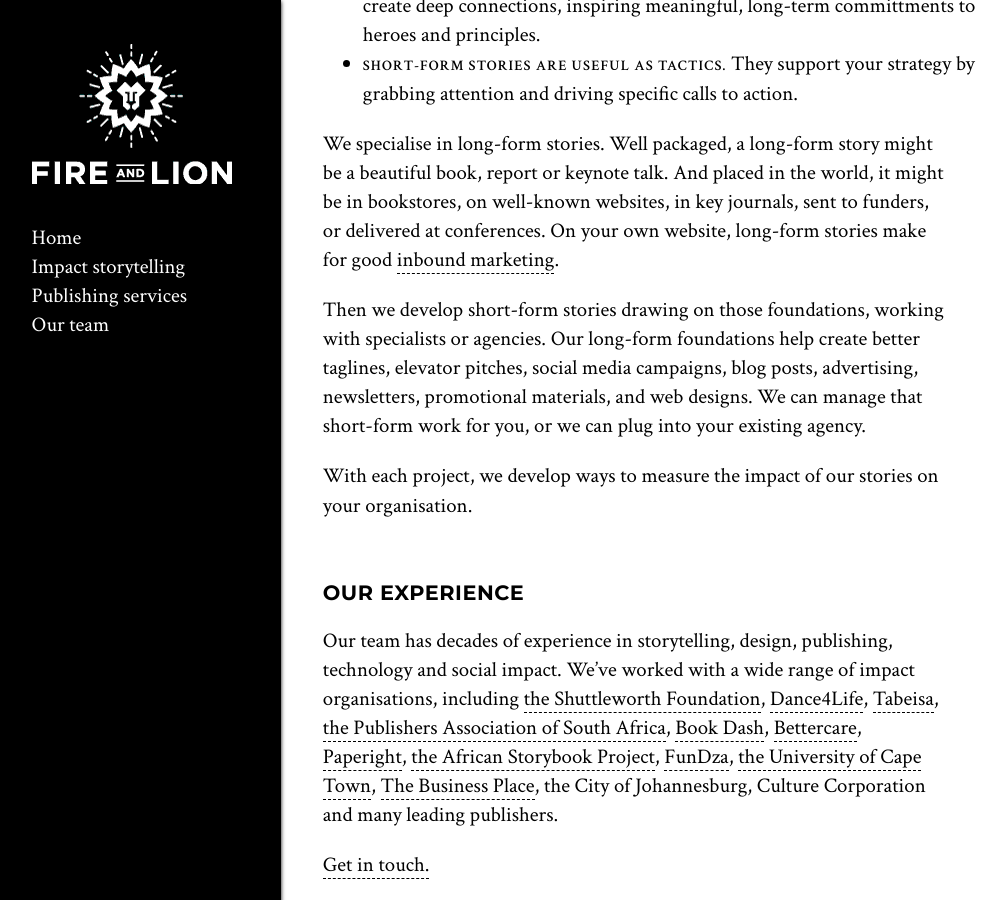
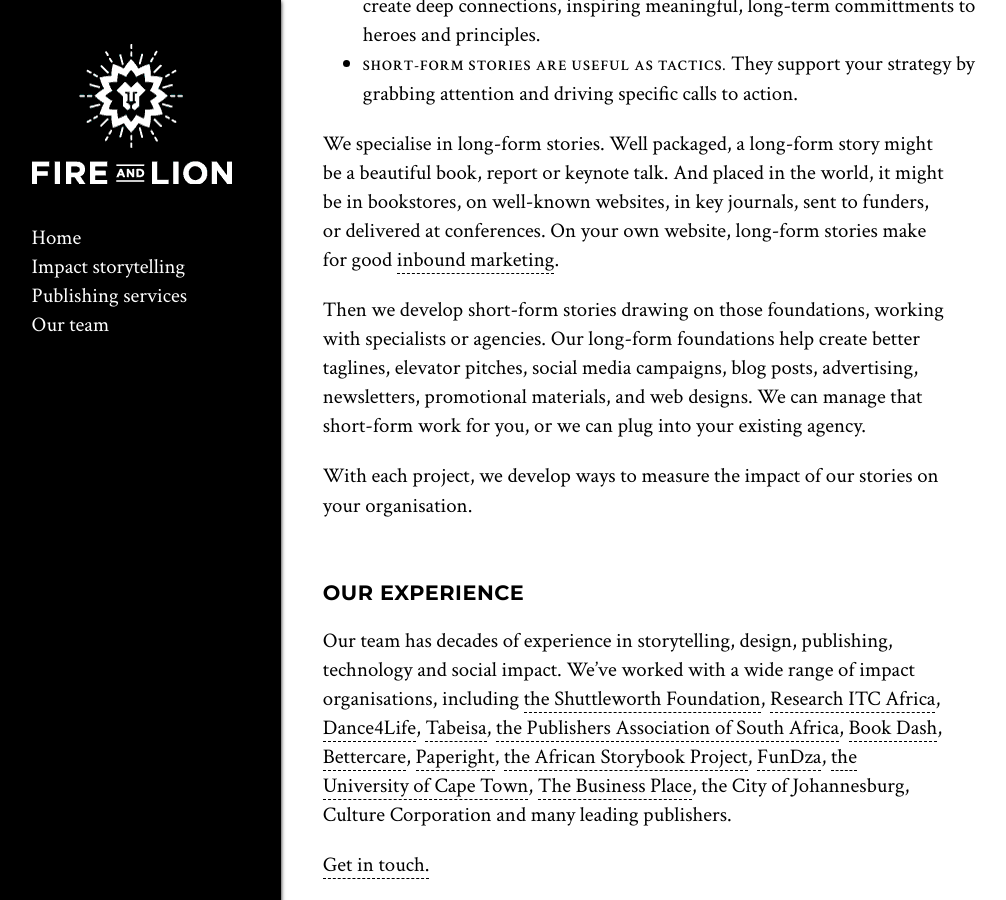
Before and after one commit to jenniferjacobs/fireandlion, a Jekyll site: the page built from impact.md, in a window 1280 px wide and 900 px high, scrolled down 937 px. Shown: the whole window, without its empty margins (10-1016 px from the left). Built offline with Jekyll 4.4.1, drawn with Linux system fonts in a browser that asks for light colours.

Commit message:
Add past client

```diff
--- a/impact.md
+++ b/impact.md
@@ -33,6 +33,6 @@
 
 ## Our experience
 
-Our team has decades of experience in storytelling, design, publishing, technology and social impact. We've worked with a wide range of impact organisations, including [the Shuttleworth Foundation](http://shuttleworthfoundation.org), [Dance4Life](https://www.dance4life.com/), [Tabeisa](http://www.dut.ac.za/support_services/tabeisa_enterprise_centre/), [the Publishers Association of South Africa](http://publishsa.co.za), [Book Dash](http://bookdash.org), [Bettercare](http://bettercare.co.za), [Paperight](http://story.paperight.com), [the African Storybook Project](http://africanstorybook.org/), [FunDza](http://www.fundza.co.za/), [the University of Cape Town](http://uct.ac.za/), [The Business Place](http://www.tbp-philippi.org.za/), the City of Johannesburg, Culture Corporation and many leading publishers.
+Our team has decades of experience in storytelling, design, publishing, technology and social impact. We've worked with a wide range of impact organisations, including [the Shuttleworth Foundation](http://shuttleworthfoundation.org), [Research ITC Africa](http://www.researchictafrica.net/), [Dance4Life](https://www.dance4life.com/), [Tabeisa](http://www.dut.ac.za/support_services/tabeisa_enterprise_centre/), [the Publishers Association of South Africa](http://publishsa.co.za), [Book Dash](http://bookdash.org), [Bettercare](http://bettercare.co.za), [Paperight](http://story.paperight.com), [the African Storybook Project](http://africanstorybook.org/), [FunDza](http://www.fundza.co.za/), [the University of Cape Town](http://uct.ac.za/), [The Business Place](http://www.tbp-philippi.org.za/), the City of Johannesburg, Culture Corporation and many leading publishers.
 
 [Get in touch.]({{site.baseurl}}/team)
```
Also changed, not shown: 1 other file.
